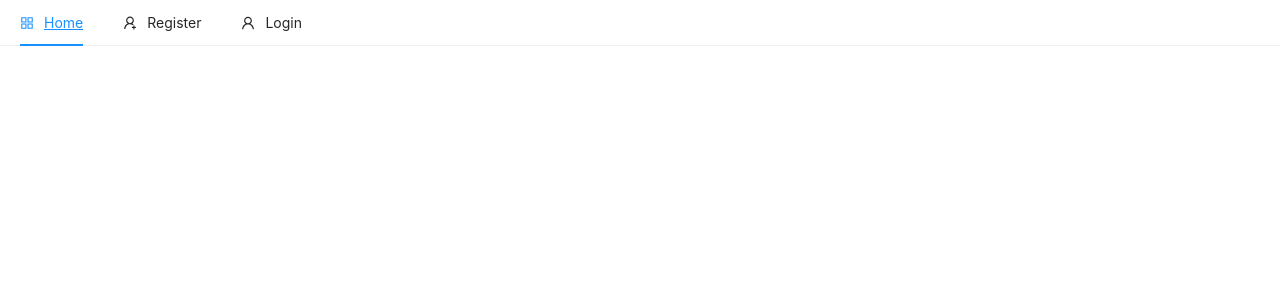
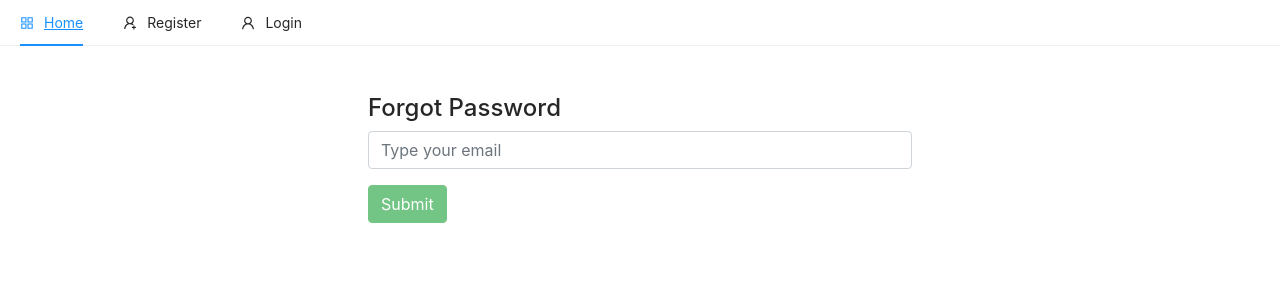
Before and after one commit to sahilsakhiya11/One-Click-Pick, a React (Create React App) app in the folder client/: page /forgot/password in a window 1280 px wide. Shown: the top 300 px of the page. Built offline with nearby package versions, Linux system fonts and the light colour scheme; no server answers.

Commit message:
forgot-password

```diff
--- a/client/src/App.js
+++ b/client/src/App.js
@@ -10,35 +10,34 @@ import Header from "./component/nav/Header";
 import "antd/dist/antd.css";
 import "bootstrap/dist/css/bootstrap.min.css";
 import RegisterComplete from "./pages/auth/RegisterComplete";
-import { auth } from './firebase'
+import ForgotPassword from "./pages/auth/ForgotPassword";
+import { auth } from "./firebase";
 import { useDispatch } from "react-redux";
 
 const App = () => {
-
   const dispatch = useDispatch();
 
   // to check firebase auth state
 
-  useEffect(()=>{
-    const unsubscribe = auth.onAuthStateChanged( async (user) => {
-      if(user){
+  useEffect(() => {
+    const unsubscribe = auth.onAuthStateChanged(async (user) => {
+      if (user) {
         //getting a user Token
         const idTokenResult = await user.getIdTokenResult();
-        console.log('user', user);
+        console.log("user", user);
         dispatch({
-          type: 'LOGGED_IN_USER',
+          type: "LOGGED_IN_USER",
           payload: {
             email: user.email,
             token: idTokenResult.token,
-          }
-        })
+          },
+        });
       }
-    })
+    });
 
     //clean up and sipatch to redux
-    return () => unsubscribe()
-
-  }, [])
+    return () => unsubscribe();
+  }, []);
 
   return (
     <>
@@ -50,6 +49,7 @@ const App = () => {
         <Route path="/register" exact component={Register} />
         <Route path="/login" component={Login} />
         <Route path="/register/complete" exact component={RegisterComplete} />
+        <Route path="/forgot/password" exact component={ForgotPassword} />
       </Switch>
     </>
   );
--- /dev/null
+++ b/client/src/pages/auth/ForgotPassword.js
@@ -0,0 +1,59 @@
+import React, { useState, useEffect } from "react";
+import { auth } from "./../../firebase";
+import { toast } from "react-toastify";
+import { useSelector } from "react-redux";
+import { Button } from "antd";
+
+const ForgotPassword = ({ history }) => {
+  const [email, setEmail] = useState("");
+  const [loading, setLoading] = useState(false);
+
+  const handleSubmit = async (e) => {
+    e.preventDefault();
+    setLoading(true);
+    const config = {
+      url: process.env.REACT_APP_FORGOT_PASSWORD_REDIRECT_URL,
+      handleCodeInApp: true,
+    };
+    await auth
+      .sendPasswordResetEmail(email, config)
+      .then(() => {
+        setEmail("");
+        setLoading(false);
+        toast.success(`Email sent to  ${email} to reset the Password`);
+      })
+      .catch((error) => {
+        setLoading(false);
+        toast.error("ERROR MESSAGE: " ,error.message);
+      });
+  };
+
+  return (
+    <>
+      <div className="container col-md-6 offset-md-3 p-5">
+        {loading ? (
+          <h4 className="text-danger">loading...</h4>
+        ) : (
+          <h4>Forgot Password</h4>
+        )}
+        <form onSubmit={handleSubmit}>
+          <input
+            type="email"
+            className="mt-2 form-control"
+            value={email}
+            onChange={(e) => setEmail(e.target.value)}
+            placeholder="Type your email"
+            autofocus
+          />
+          <button
+            className="btn btn-success mt-3"
+            disabled={!email}
+          >
+            Submit
+          </button>
+        </form>
+      </div>
+    </>
+  );
+};
+export default ForgotPassword;
--- a/client/src/pages/auth/Login.js
+++ b/client/src/pages/auth/Login.js
@@ -4,6 +4,8 @@ import { toast } from "react-toastify";
 import { Button } from "antd";
 import { MailOutlined, GoogleOutlined } from "@ant-design/icons";
 import { useDispatch } from "react-redux";
+import {Link} from 'react-router-dom'
+
 
 const Login = ({ history }) => {
   const [email, setEmail] = useState("");
@@ -24,8 +26,8 @@ const Login = ({ history }) => {
       }
 
       const result = await auth.signInWithEmailAndPassword(email, password);
-      const user = result;
-      const idTokenResult = await user.getIdTokenResult();
+      const { user } = result;
+      const idTokenResult = await user.getIdTokenResult()
 
       dispatch({
         type: "LOGGED_IN_USER",
@@ -37,11 +39,10 @@ const Login = ({ history }) => {
 
       toast.success(`Login for ${email} thai rahya cho, santi bhai no pakdo`);
 
-      //clear state
-      setEmail("");
-      setPassword("");
+
       history.push("/");
     } catch (error) {
+      console.log(error)
       toast.error(error.message);
       setLoading(false);
     }
@@ -62,7 +63,7 @@ const Login = ({ history }) => {
           },
         });
 
-        toast.success(`Login for ${email} thai rahya cho, santi bhai no pakdo`);
+        toast.success(`Login for ${user.email} thai rahya cho, santi bhai no pakdo`);
 
         //clear state
         setEmail("");
@@ -115,6 +116,10 @@ const Login = ({ history }) => {
       >
         Login with Google
       </Button>
+
+      <Link to="/forgot/password" className="float-right mt-3 text-danger">
+        Forgot Password
+      </Link>
     </form>
   );
 
```
Also changed, not shown: 1 other file (tests, documents, lock files or other folders).
